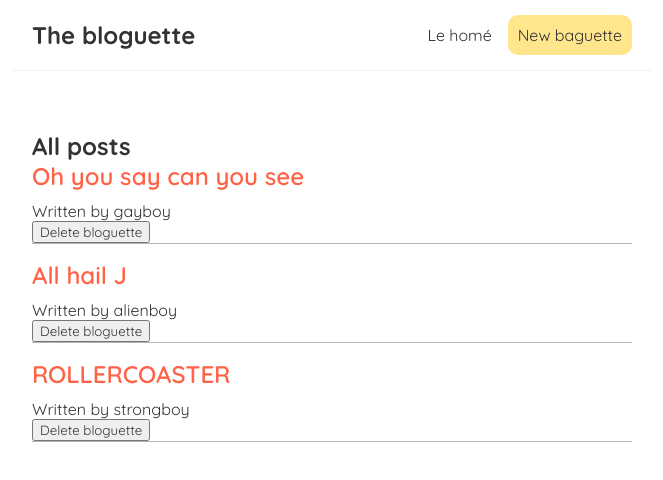
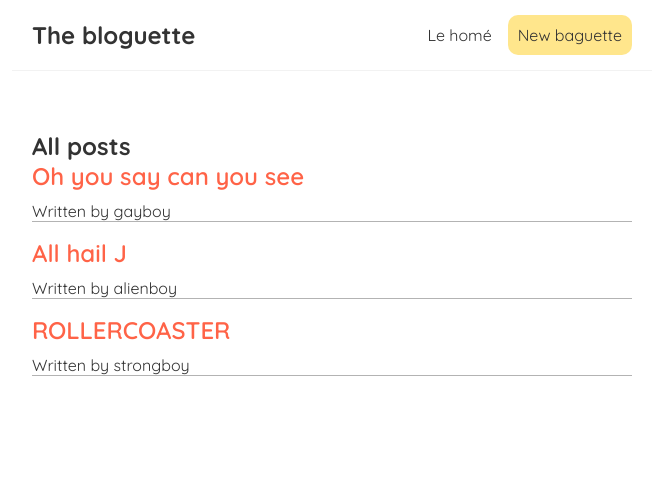
Before and after one commit to Ivan-Chaos/learning-react, a React (Create React App) app: page / in a window 1280 px wide. Shown: the top 480 px of the page, without its empty margins (308-971 px from the left). Built offline with nearby package versions, Linux system fonts and the light colour scheme; data requests are answered from the project's data file.

Commit message:
#18 Load message

```diff
--- a/src/BlogList.js
+++ b/src/BlogList.js
@@ -1,4 +1,4 @@
-const BlogList = ({blogs, title, handleDelete}) => {
+const BlogList = ({blogs, title}) => {
 
 
     return (
@@ -8,7 +8,6 @@
                 <div className="blog-preview" key={blog.id}>
                     <h2>{blog.title}</h2>
                     <p>Written by {blog.author}</p>
-                    <button onClick={()=>handleDelete(blog.id)}> Delete bloguette </button>
                 </div>
             ))}
         </div>
--- a/src/Home.js
+++ b/src/Home.js
@@ -3,11 +3,7 @@
 
 const Home = () => {
     const [blogs, setBlogs]=useState(null);
-
-    const handleDelete = (blogid) =>{
-        const temp=blogs.filter( (blog)=> blog.id!==blogid );
-        setBlogs(temp);
-    }
+    const [isPending, setIsPending]=useState(true);
 
     useEffect(()=>{
         fetch("http://localhost:8000/blogs")
@@ -17,13 +13,16 @@
             .then((data)=>{
                 console.log(data);
                 setBlogs(data);
+                setIsPending(false);
             })
     }, []);
 
     return (
         <div className="home">
+            { isPending && <div>Loading...</div>}
+
             {
-                blogs && <BlogList blogs={blogs} title="All posts" handleDelete={handleDelete}/>
+                blogs && <BlogList blogs={blogs} title="All posts"/>
             }
         </div>
      );
```
